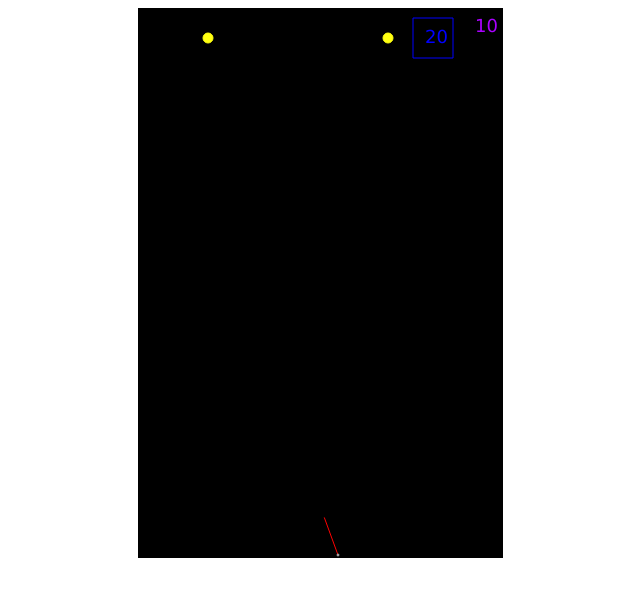
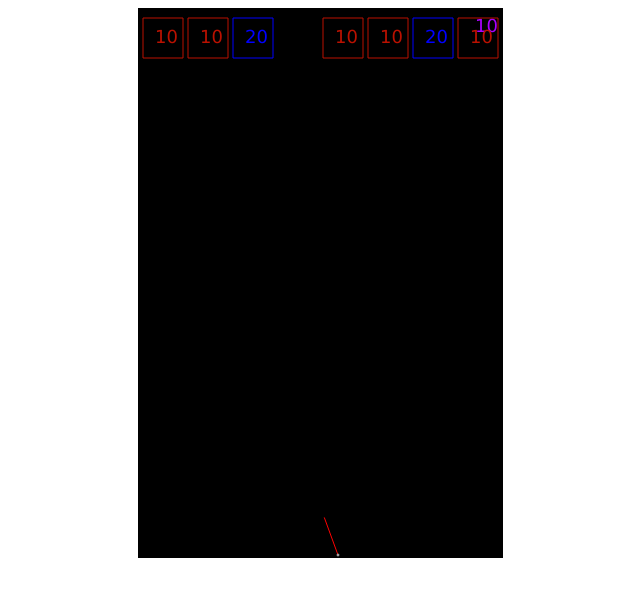
Before and after one commit to simpsonphile/bbtan, a plain HTML site: page index.html in a window 1280 px wide. Shown: the whole page, without its empty margins (320-960 px from the left). Drawn offline with Linux system fonts and the light colour scheme.

Commit message:
added scaling res,more blocks spawning

```diff
--- a/index.html
+++ b/index.html
@@ -3,6 +3,7 @@
 <head>
   <meta charset="UTF-8">
   <meta http-equiv="X-UA-Compatible" content="ie=edge">
+  <meta name="viewport" content="width=device-width, initial-scale=1.0">
   <title>Document</title>
   <style>
   #canvas{
@@ -11,6 +12,7 @@
     margin: 0 auto;
     background: black;
   }
+
   </style>
 </head>
 <body>
--- a/main.js
+++ b/main.js
@@ -1,6 +1,17 @@
 canvas = document.querySelector('#canvas');
 c = canvas.getContext('2d');
 
+function resize(){
+  if(window.innerWidth>window.innerHeight){
+    canvas.style.width="auto";
+    canvas.style.height="100%";
+  } else {
+    canvas.style.width="100%";
+    canvas.style.height="auto";
+  }
+}
+window.addEventListener('resize', resize);
+resize();
 var player;
 var balls;
 var squares;
@@ -23,10 +34,10 @@ var spawnSquares = function(){
     if(Math.random()>0.75){
       points.push(new Point(25+45*i,30));
     }
-    else if(Math.random()>0.7){
+    else if(Math.random()>0.5){
       squares.push(new Square(5+45*i,10,player.balls,'#b10'));
     }
-    else if(Math.random()>0.7){
+    else if(Math.random()>0.5){
       squares.push(new Square(5+45*i,10,player.balls*2,'#00f'));
     }
 }
```
Also changed, not shown: 1 other file.
